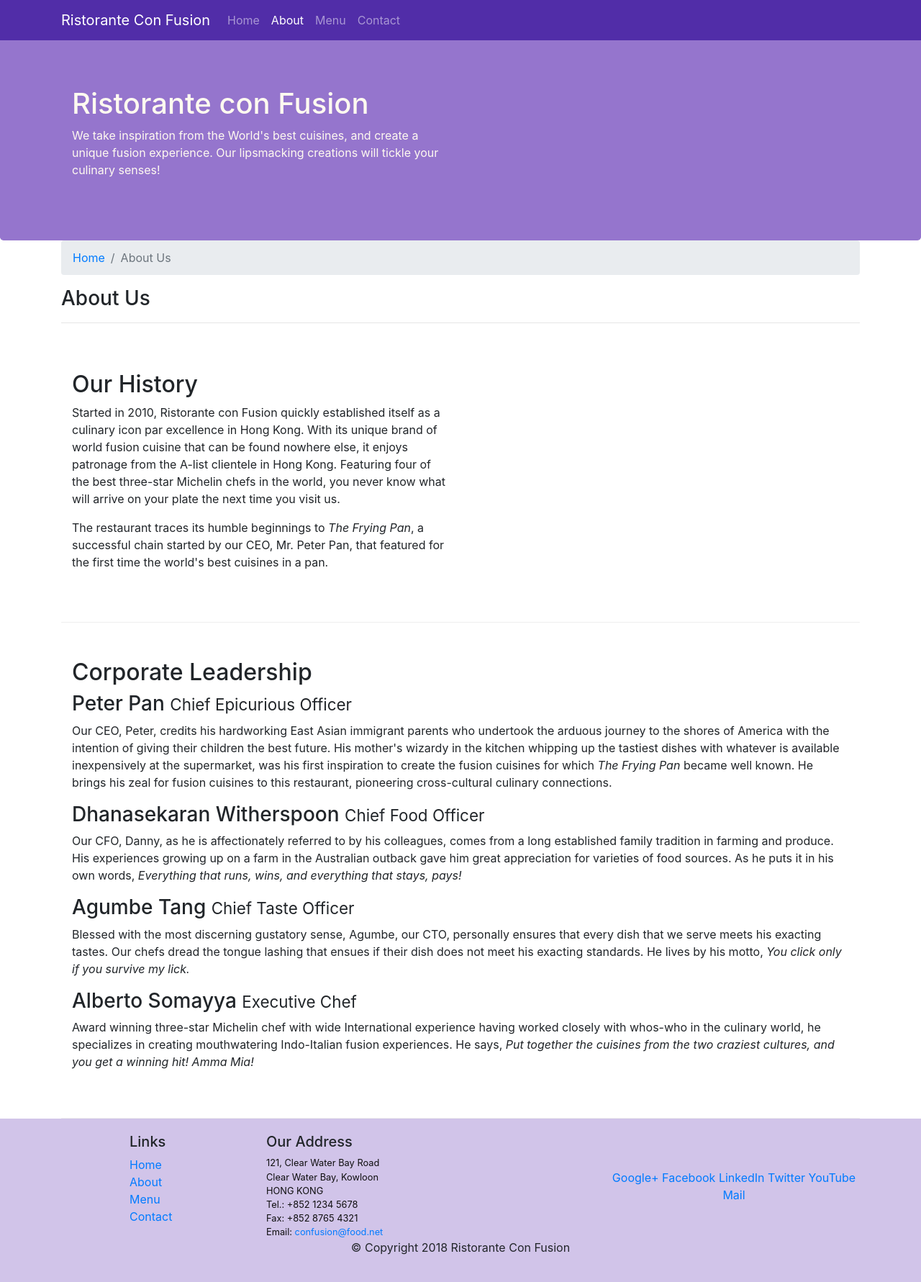
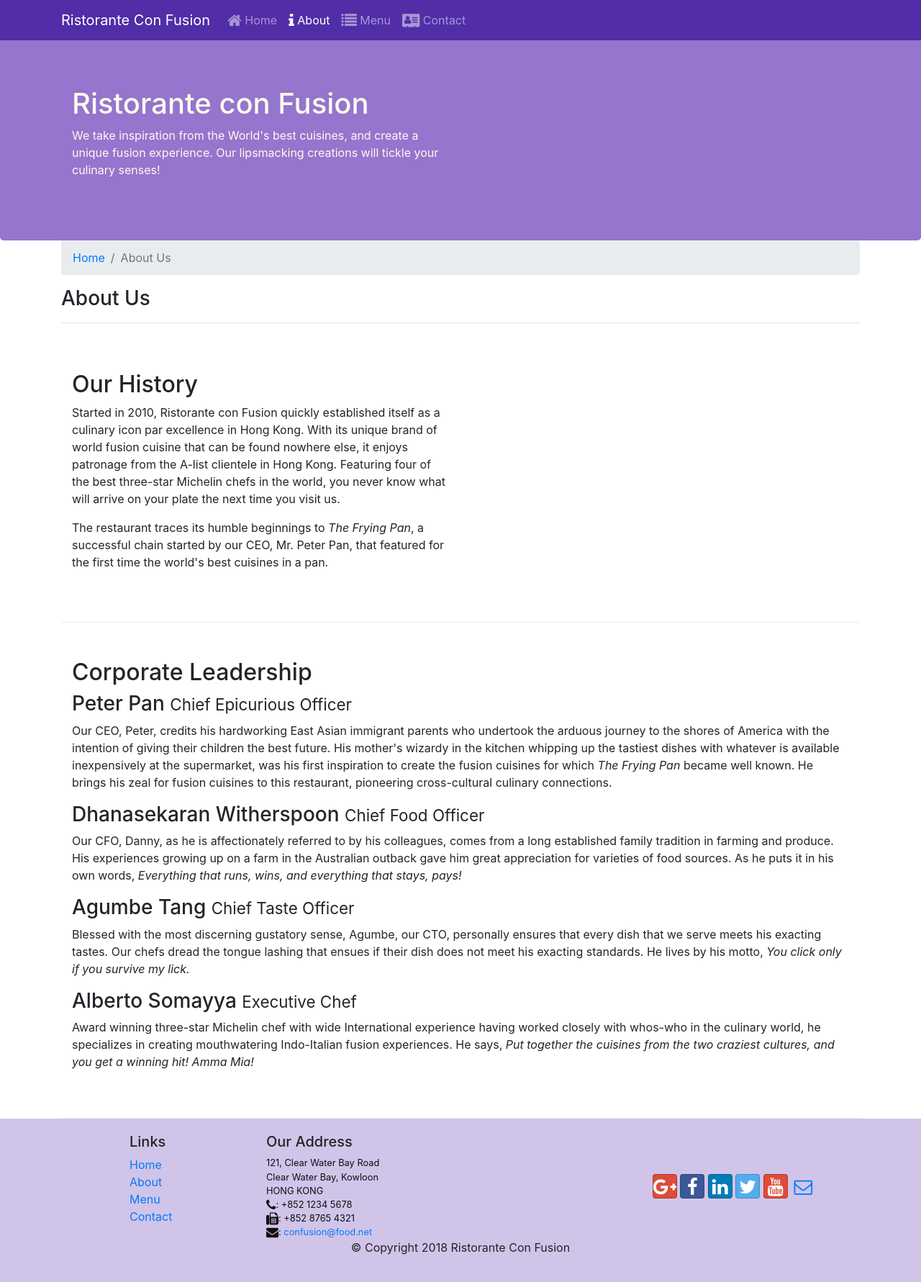
Before and after one commit to nadabaklouti/CourseraProjectBootstrap, a website: page aboutus.html in a window 1280 px wide. Shown: the whole page at 72% size. Drawn offline with nearby package versions, Linux system fonts and the light colour scheme.

Commit message:
Icon Fonts

```diff
--- a/aboutus.html
+++ b/aboutus.html
@@ -9,6 +9,8 @@
 
         <!-- Bootstrap CSS -->
         <link rel="stylesheet" href="node_modules/bootstrap/dist/css/bootstrap.min.css">
+        <link rel="stylesheet" href="node_modules/font-awesome/css/font-awesome.min.css">
+        <link rel="stylesheet" href="node_modules/bootstrap-social/bootstrap-social.css">
         <link href="css/styles.css" rel="stylesheet">
 
         <title>Ristorante Con Fusion: About Us</title>
@@ -28,16 +30,24 @@
                         <div class="collapse navbar-collapse" id="Navbar">
                             <ul class="navbar-nav mr-auto">
                                 <li class="nav-item">
-                                    <a class="nav-link" href="./index.html">Home</a>
+                                    <a class="nav-link" href="./index.html">
+                                        <span class="fa fa-home fa-lg"></span>
+                                        Home</a>
                                 </li>
                                 <li class="nav-item active">
-                                    <a class="nav-link" href="./aboutus.html">About</a>
+                                    <a class="nav-link" href="#">
+                                        <span class="fa fa-info fa-lg"></span>
+                                        About</a>
                                 </li>
                                 <li class="nav-item">
-                                    <a class="nav-link" href="#">Menu</a>
+                                    <a class="nav-link" href="#">
+                                        <span class="fa fa-list fa-lg"></span>
+                                        Menu</a>
                                 </li>
                                 <li class="nav-item">
-                                    <a class="nav-link" href="#">Contact</a>
+                                    <a class="nav-link" href="#">
+                                        <span class="fa fa-address-card fa-lg"></span>
+                                        Contact</a>
                                 </li>
                             </ul>
                         </div>
@@ -136,21 +146,23 @@
                             121, Clear Water Bay Road<br>
                             Clear Water Bay, Kowloon<br>
                             HONG KONG<br>
-                            Tel.: +852 1234 5678<br>
-                            Fax: +852 8765 4321<br>
-                            Email:
+                            <i class="fa fa-phone fa-lg"></i>: +852 1234 5678<br>
+                            <i class="fa fa-fax fa-lg"></i>: +852 8765 4321<br>
+                            <i class="fa fa-envelope fa-lg"></i>:
                             <a href="mailto:confusion@food.net">confusion@food.net</a>
+
                         </address>
                     </div>
                     <div class="col-12 col-sm-4 align-self-center">
                         <div class="text-center">
-                            <a href="http://google.com/+">Google+</a>
-                            <a href="http://www.facebook.com/profile.php?id=">Facebook</a>
-                            <a href="http://www.linkedin.com/in/">LinkedIn</a>
-                            <a href="http://twitter.com/">Twitter</a>
-                            <a href="http://youtube.com/">YouTube</a>
-                            <a href="mailto:">Mail</a>
+                            <a class="btn btn-social-icon btn-google" href="http://google.com/+"><i class="fa fa-google-plus"></i></a>
+                            <a class="btn btn-social-icon btn-facebook" href="http://www.facebook.com/profile.php?id="><i class="fa fa-facebook"></i></a>
+                            <a class="btn btn-social-icon btn-linkedin" href="http://www.linkedin.com/in/"><i class="fa fa-linkedin"></i></a>
+                            <a class="btn btn-social-icon btn-twitter" href="http://twitter.com/"><i class="fa fa-twitter"></i></a>
+                            <a class="btn btn-social-icon btn-google" href="http://youtube.com/"><i class="fa fa-youtube"></i></a>
+                            <a class="btn btn-social-icon" href="mailto:"><i class="fa fa-envelope-o"></i></a>
                         </div>
+
                     </div>
                 </div>
                 <div class="row justify-content-center">
--- a/package.json
+++ b/package.json
@@ -15,6 +15,8 @@
   },
   "dependencies": {
     "bootstrap": "^4.0.0",
+    "bootstrap-social": "^5.1.1",
+    "font-awesome": "^4.7.0",
     "jquery": "^3.3.1",
     "popper.js": "^1.12.9"
   }
```
Also changed, not shown: index.html (+25 -13 lines), 1 other file.
